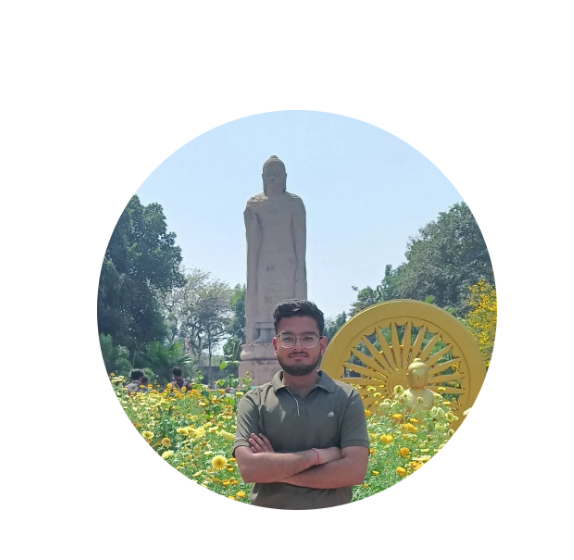
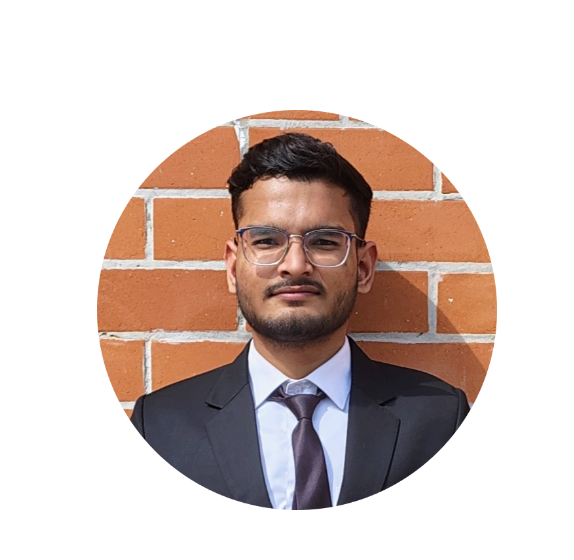
Before and after one commit to Siddharth-Nama/Portfolio, a plain HTML site: page index.html in a window 1280 px wide. Shown: the part 174-734 px from the top of the page, 101-675 px from the left. Drawn offline with Linux system fonts and the light colour scheme.

Commit message:
Profile image change

```diff
--- a/index.html
+++ b/index.html
@@ -38,7 +38,7 @@
     </nav>
     <section id="profile">
       <div class="section__pic-container">
-        <img src="./assets/profile-pic.jpg" alt="Siddharth Nama profile picture" />
+        <img src="./assets/profile-pic.png" alt="Siddharth Nama profile picture" />
       </div>
       <div class="section__text">
         <p class="section__text__p1">Hello, I'm</p>
```
Also changed, not shown: assets/about-pic.jpg, assets/profile-pic.jpg (deleted), assets/profile-pic.png (added).
